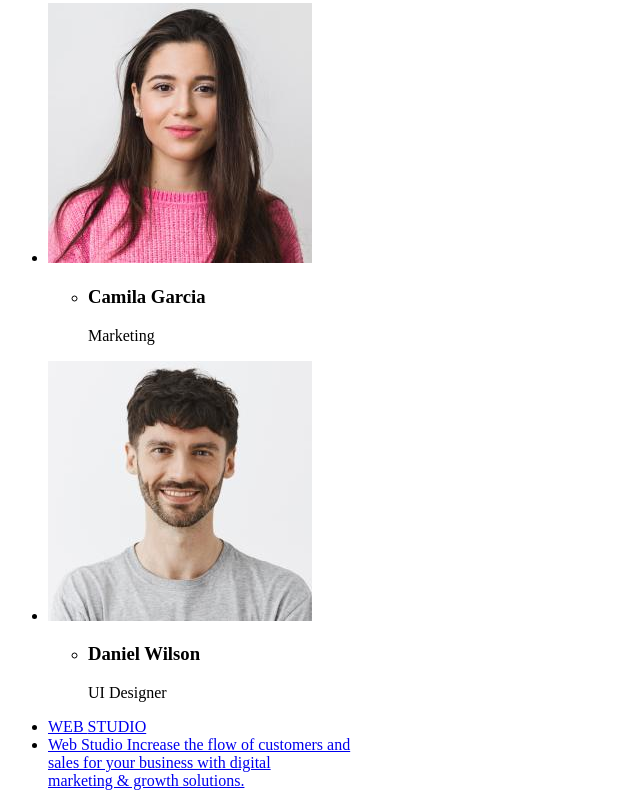
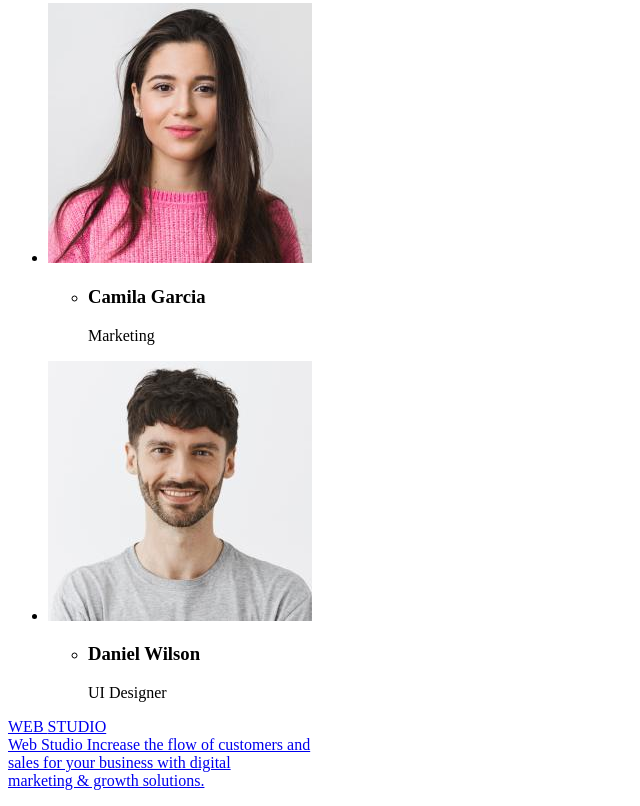
Before and after one commit to Volodya1989/goit-markup-hw-01, a plain HTML site: page index.html in a window 1280 px wide. Shown: the part 2303-3109 px from the top of the page, without its empty margins (0-640 px from the left). Drawn offline with Linux system fonts and the light colour scheme.

Commit message:
footer updated

```diff
--- a/index.html
+++ b/index.html
@@ -176,19 +176,19 @@
       </section>
     </main>
     <footer>
-      <ul>
-        <li>
+      <div>
+        <div>
           <a href="./index.html"> WEB </a>
           <a href="./index.html"> STUDIO </a>
-        </li>
-        <li>
+        </div>
+        <div>
           <a href="#"
             >Web Studio Increase the flow of customers and <br />
             sales for your business with digital <br />
             marketing & growth solutions.</a
           >
-        </li>
-      </ul>
+        </div>
+      </div>
     </footer>
   </body>
 </html>
```
